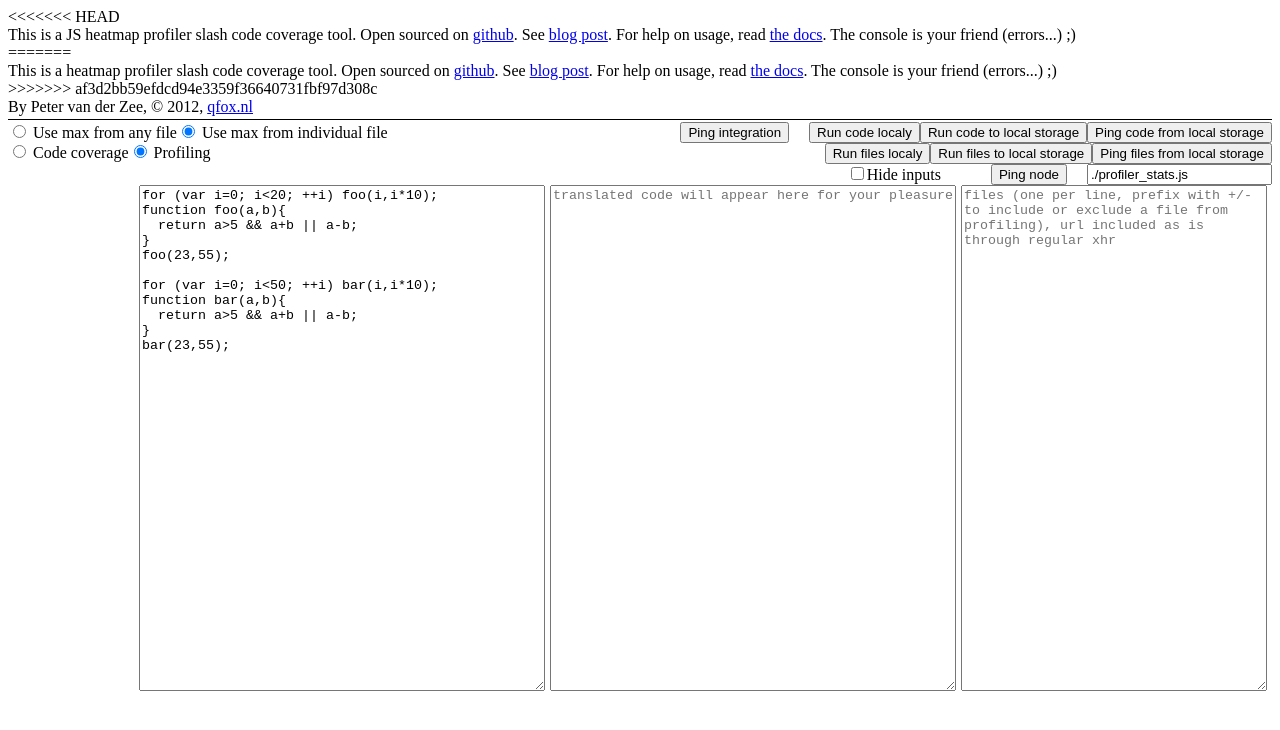
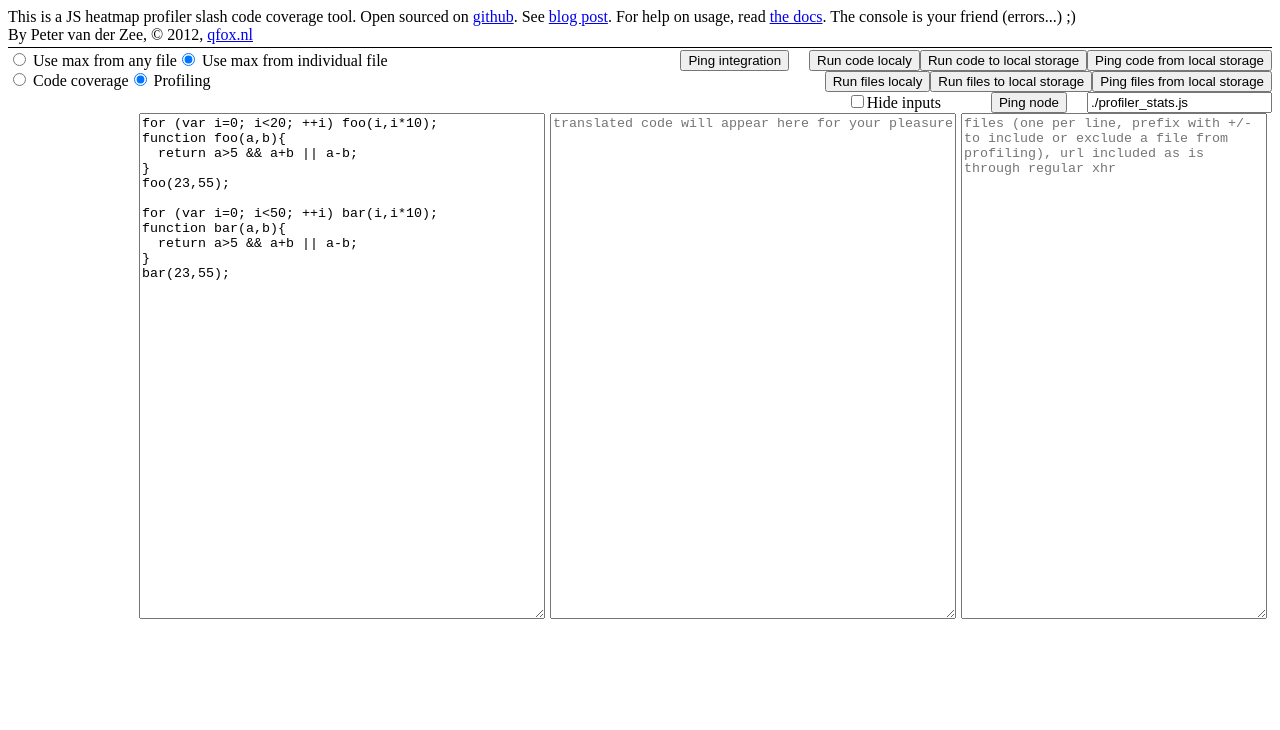
Before and after one commit to pvdz/heatfiler, a plain HTML site: page src/index.html in a window 1280 px wide. Drawn offline with Linux system fonts and the light colour scheme; a script that the page names is missing.

Commit message:
Oops, missed this merge conflict

```diff
--- a/src/index.html
+++ b/src/index.html
@@ -29,11 +29,7 @@
     </style>
   </head>
   <body>
-<<<<<<< HEAD
     <div>This is a JS heatmap profiler slash code coverage tool. Open sourced on <a href="http://github.com/qfox/Heatfiler/">github</a>. See <a href="http://qfox.nl/weblog/268">blog post</a>. For help on usage, read <a href="https://github.com/qfox/Heatfiler/blob/master/README.md">the docs</a>. The console is your friend (errors...) ;)</div>
-=======
-    <div>This is a heatmap profiler slash code coverage tool. Open sourced on <a href="http://github.com/heatfiler/">github</a>. See <a href="http://qfox.nl/weblog/268" target="_blank">blog post</a>. For help on usage, read <a href="https://github.com/qfox/Heatfiler/blob/master/README.md" target="_blank">the docs</a>. The console is your friend (errors...) ;)</div>
->>>>>>> af3d2bb59efdcd94e3359f36640731fbf97d308c
     <div style="border-bottom: 1px solid black; padding-bottom: 3px; margin-bottom: 2px;">By Peter van der Zee, &copy; 2012, <a href="http://qfox.nl/">qfox.nl</a></div>
     <div style="overflow:auto; float:right;">
       <button id="ping-code-storage" style="float:right;">Ping code from local storage</button>
```
